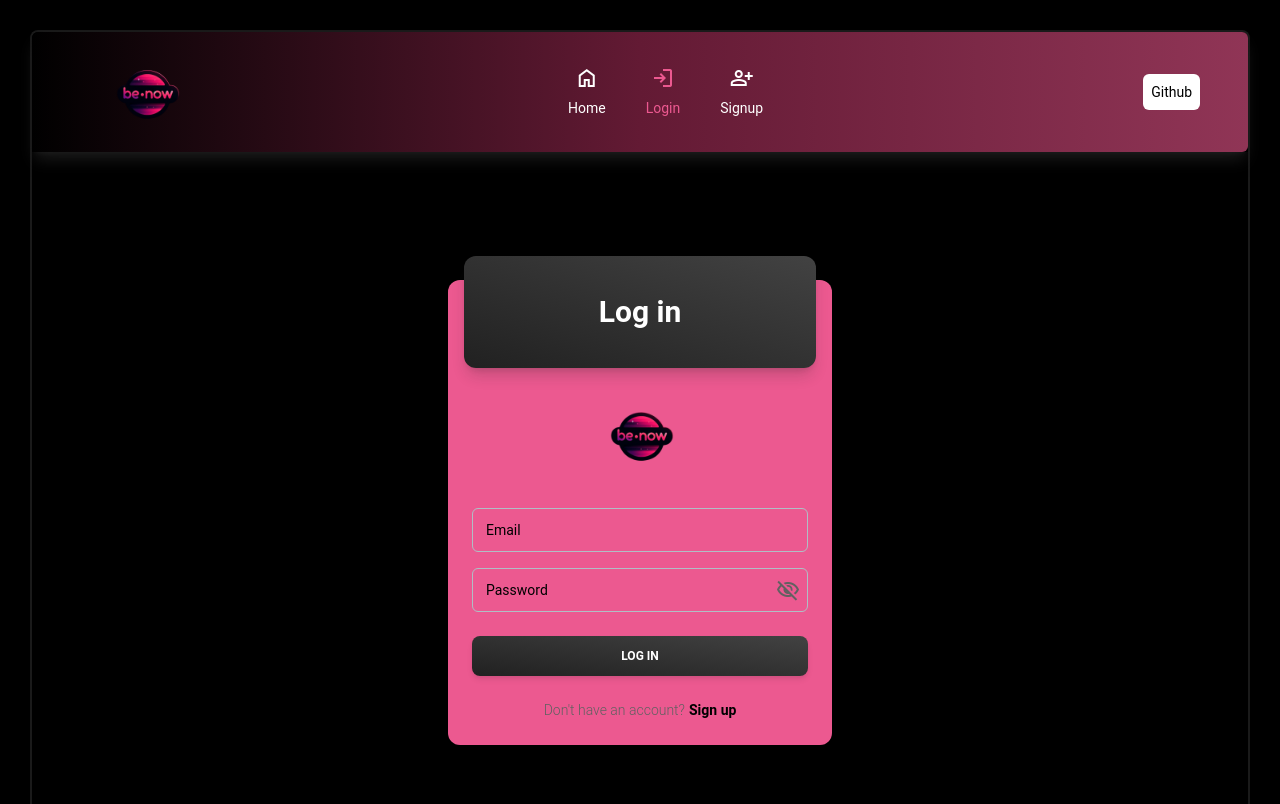
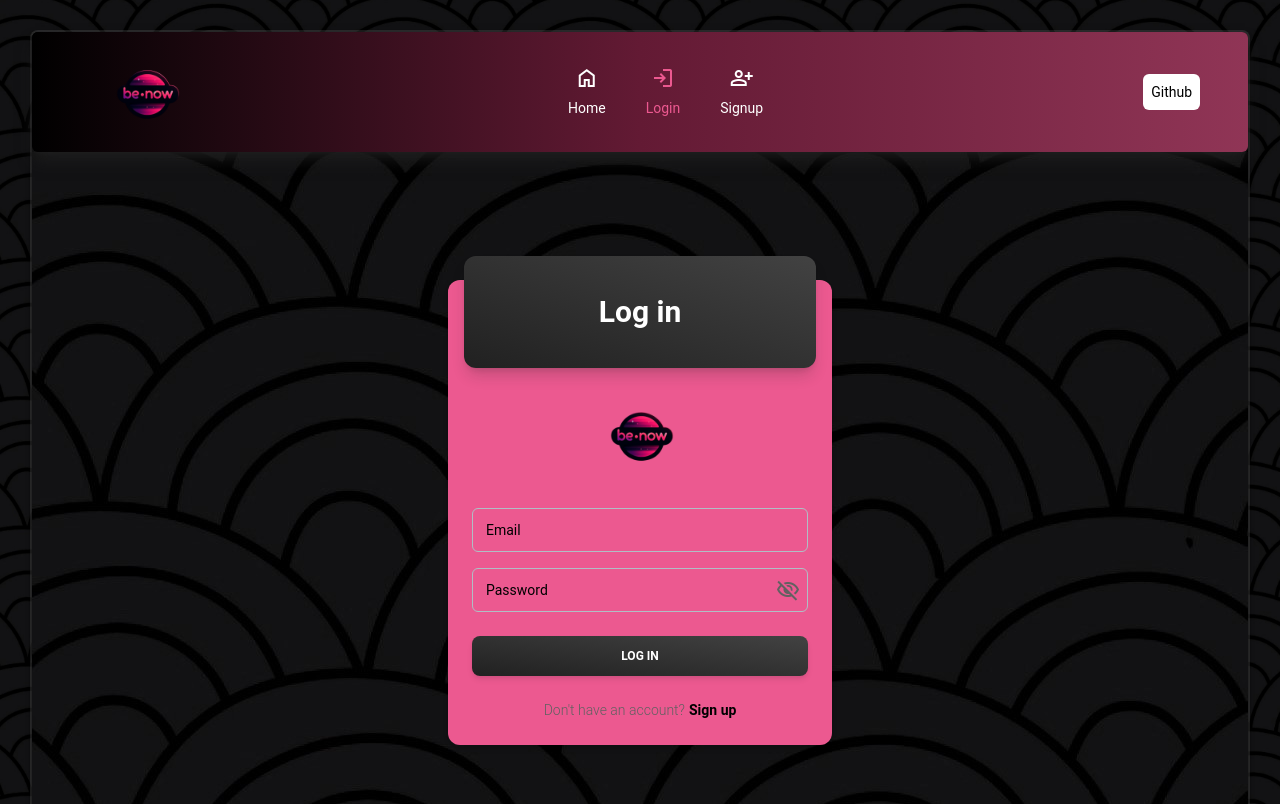
Before and after one commit to beenow011/BeNow-tweets, a React (Vite) app: page /login in a window 1280 px wide. Shown: the top 804 px of the page. Built offline with nearby package versions, Linux system fonts and the light colour scheme; a web font is replaced by a local one.

Commit message:
bg image

```diff
--- a/index.html
+++ b/index.html
@@ -27,7 +27,7 @@
   <title>BeNow</title>
 </head>
 
-<body class="bg-[#000000]">
+<body class="bg-[url('./src/assets/bg.jpg')] bg-center bg-cover">
   <div id="root"></div>
   <script type="module" src="/src/main.jsx"></script>
 
--- a/src/App.jsx
+++ b/src/App.jsx
@@ -3,6 +3,7 @@ import "./App.css";
 import { Header } from "./components/Header/Header";
 import { Outlet } from "react-router-dom";
 import Footer from "./components/Footer/Footer";
+import bg from "./assets/bg.jpg";
 import { Provider } from "react-redux";
 import { store } from "./store/store";
 import { SideBar } from "./components/Header/SideBar";
@@ -10,7 +11,7 @@ import { SideBar } from "./components/Header/SideBar";
 function App() {
   return (
     <Provider store={store}>
-      <div className="bg-[#000000] shadow-md  shadow-black md:ring-2 rounded-md md:ring-white/10">
+      <div className="bg-[url('./src/assets/bg.jpg')] shadow-md  shadow-black md:ring-2 rounded-md md:ring-white/10">
         <Header />
         <SideBar />
         <Outlet />
--- a/src/components/Pages/Profile.jsx
+++ b/src/components/Pages/Profile.jsx
@@ -70,7 +70,7 @@ export const Profile = () => {
         alt=""
         width={380}
         height={390}
-        className="rounded-full ring-2 ring-white m-4h-36 w-36 md:h-96 md:w-96"
+        className="rounded-full ring-2 ring-white m-4 h-36 w-36 md:h-96 md:w-96 "
       />
       <div className="p-4 flex flex-col m-auto w-full">
         <ul className="flex flex-col items-start">
```
Also changed, not shown: src/assets/bg.jpg (added), src/components/MyTweet.jsx (line endings or trailing spaces).
